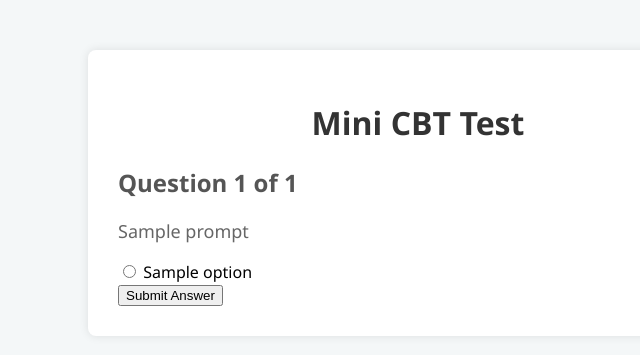
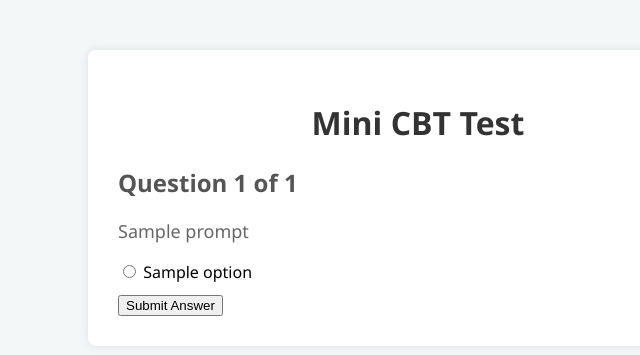
Before and after one commit to Mustapha-008/Mini-CBT-Web-App, a Flask app: template templates/index.html in a window 1280 px wide. Shown: the top 355 px of the page, without its empty margins (222-862 px from the left). Run offline with Flask 3, Linux system fonts and the light colour scheme; the template is opened without the code that fills it: most values are stand-ins (such as "Sample title", 1, 10 or a date in 2020).

Commit message:
Added Styles to Options

```diff
--- a/static/style.css
+++ b/static/style.css
@@ -27,3 +27,6 @@ p {
     font-size: 18px;
     color: #666;
 }
+.option {
+    margin: 10px 0;
+}
```
